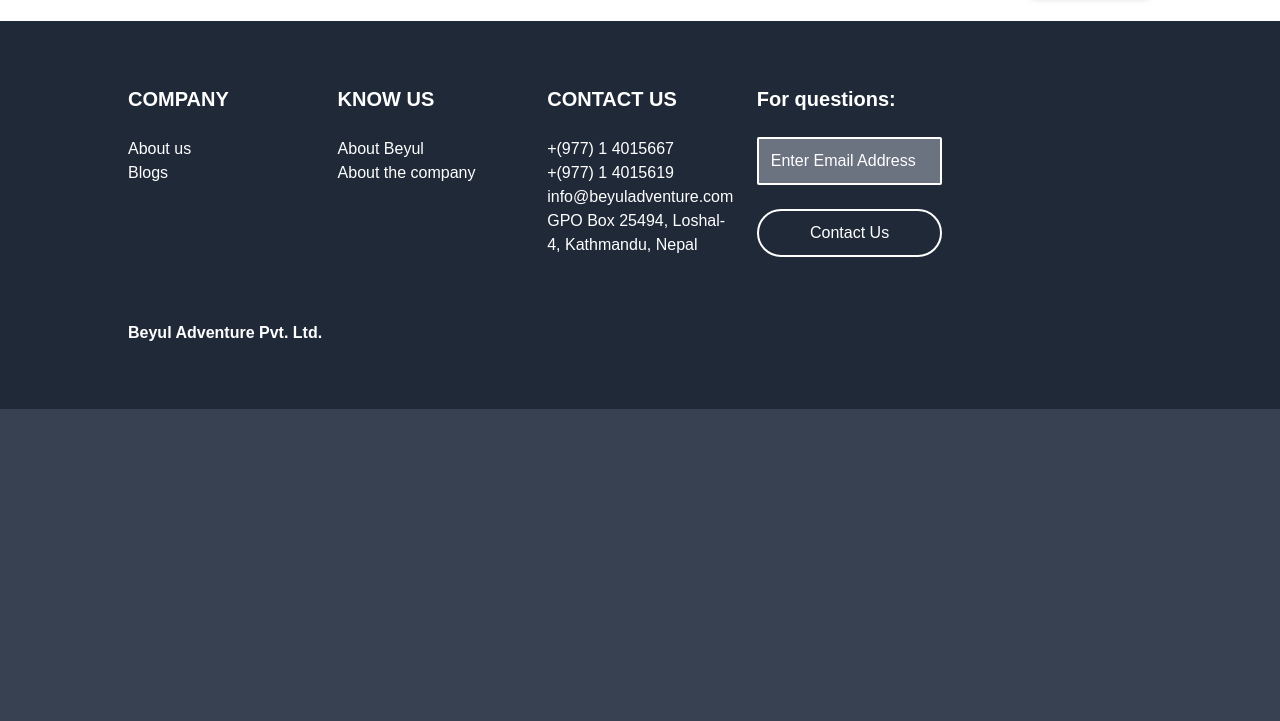
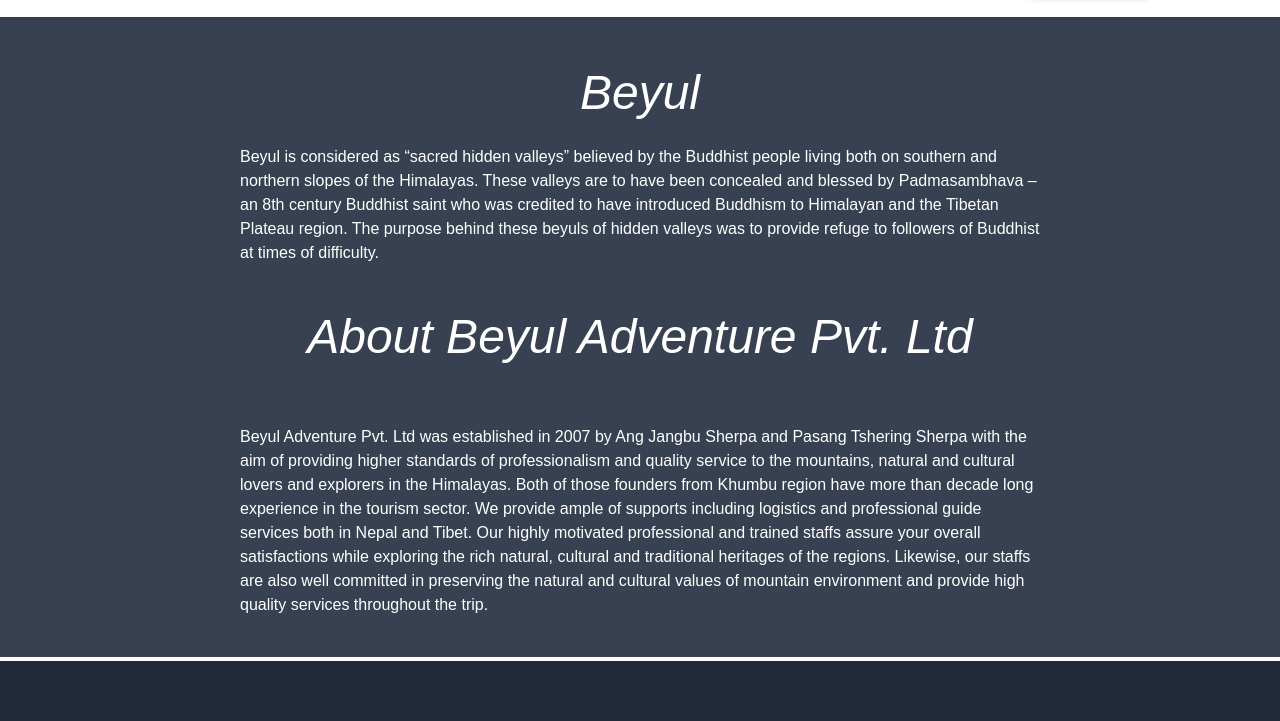
Before and after one commit to sonia828/beyul-adventure, a website built with Vite: page aboutus.html in a window 1280 px wide. Shown: the part 79-800 px from the top of the page. Built offline with nearby package versions, Linux system fonts and the light colour scheme; a web font is replaced by a local one.

Commit message:
fixed margins

```diff
--- a/aboutus.html
+++ b/aboutus.html
@@ -83,12 +83,12 @@
         </ul>
       </nav>
 
-    <!-- <div class=" text-white text-bold italic text-center text-5xl">
+    <div class=" text-white text-bold italic text-center text-5xl my-1 ">
         <br>
         Beyul
     </div>
-    <br>  -->
-    <!-- <div class="text-white text-left mx-10 ">
+    <br>
+    <div class="text-white text-left mx-60">
         Beyul is considered as “sacred hidden valleys” believed by the Buddhist people living both on southern and northern slopes of the Himalayas. These valleys are to have been concealed and blessed by Padmasambhava – an 8th century Buddhist saint who was credited to have introduced Buddhism to Himalayan and the Tibetan Plateau region. The purpose behind these beyuls of hidden valleys was to provide refuge to followers of Buddhist at times of difficulty.
     </div>
 
@@ -97,11 +97,11 @@
         About Beyul Adventure Pvt. Ltd
     </div>
     <br>
-    <div class="text-white text-left mx-10  ">
+    <div class="text-white text-left mx-60 my-10  ">
         Beyul Adventure Pvt. Ltd was established in 2007 by Ang Jangbu Sherpa and Pasang Tshering Sherpa with the aim of providing higher standards of professionalism and quality service to the mountains, natural and cultural lovers and explorers in the Himalayas. Both of those founders from Khumbu region have more than decade long experience in the tourism sector.
 We provide ample of supports including logistics and professional guide services both in Nepal and Tibet. Our highly motivated professional and trained staffs assure your overall satisfactions while exploring the rich natural, cultural and traditional heritages of the regions. Likewise, our staffs are also well committed in preserving the natural and cultural values of mountain environment and provide high quality services throughout the trip.
 
-    </div> -->
+    </div>
 
       <script>
         function Menu(e){
```
